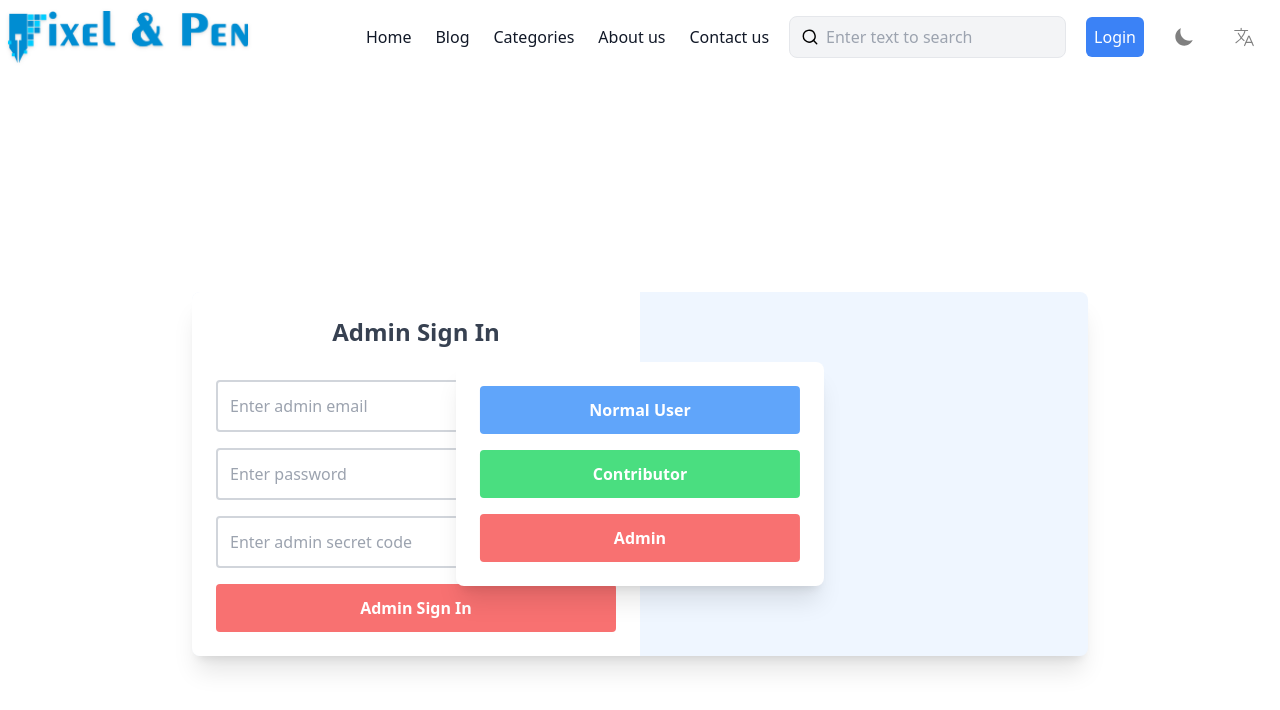
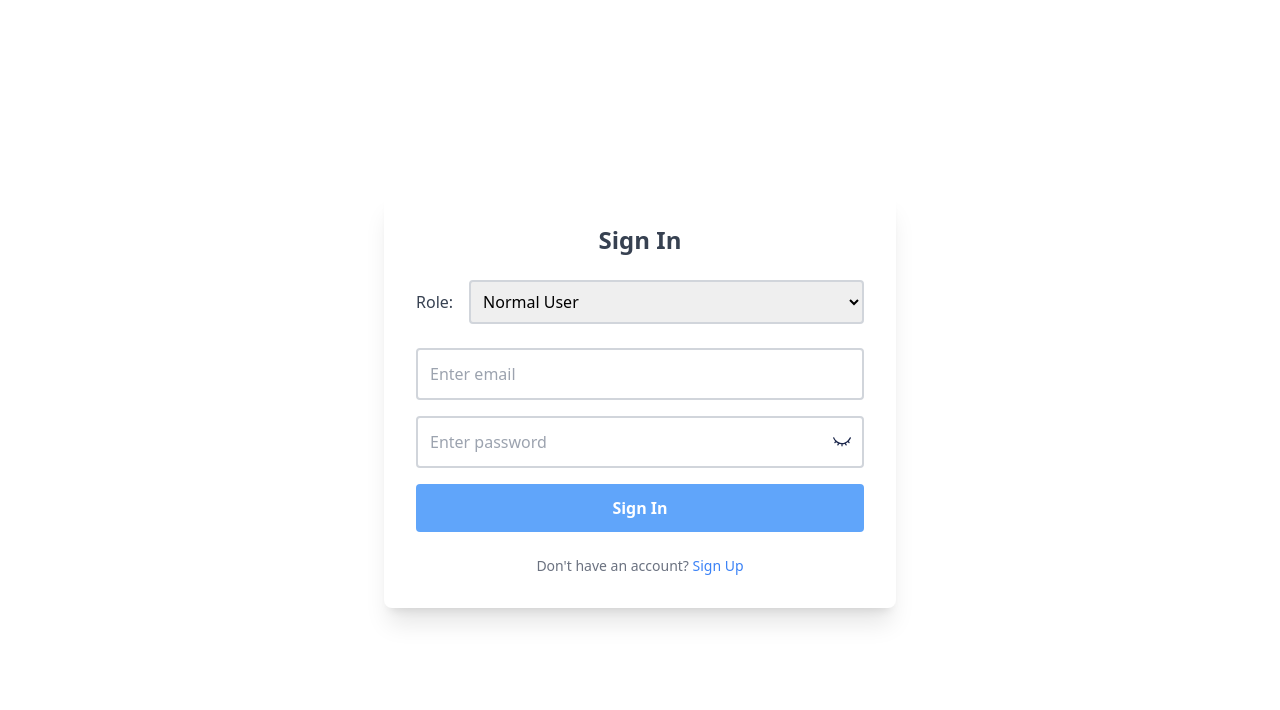
Before and after one commit to surajbhoj01/PixelandPen, a React (Vite) app: page /login in a window 1280 px wide. Shown: the top 710 px of the page. Built offline with nearby package versions, Linux system fonts and the light colour scheme; a web font is replaced by a local one.

Commit message:
Signin page

```diff
--- a/src/App.jsx
+++ b/src/App.jsx
@@ -100,7 +100,7 @@ const PixelAndPenHomepage = () => {
             <button className="bg-white text-blue-600 px-6 py-3 rounded-full hover:bg-blue-100 transition duration-200">
               Start Reading
             </button>
-            <button className="border border-white text-white px-6 py-3 rounded-full hover:bg-white hover:text-blue-600  transition duration-200">
+            <button className="border border-white text-white px-6 py-3 mt-2 rounded-full hover:bg-white hover:text-blue-600  transition duration-200">
               Become a Contributor
             </button>
           </div>
--- a/src/components/Navbar.jsx
+++ b/src/components/Navbar.jsx
@@ -79,9 +79,9 @@ const Navbar = () => {
               <img className="dark:invert" src={SearchIcon} alt="search" />
               <input type="search" className="text-base outline-none bg-transparent dark:text-white" placeholder="Enter text to search" />
             </button>
-            <button className="p-2 bg-blue-500 rounded-md text-white hover:bg-blue-600 transition-colors duration-200">
+            <Link to="/login"><button className="p-2 bg-blue-500 rounded-md text-white hover:bg-blue-600 transition-colors duration-200">
               Login
-            </button>
+            </button></Link>
             <button
               className={`moon-btn p-2 rounded-md hover:bg-gray-100 dark:hover:bg-gray-700 transition-colors duration-200 ${isDarkMode ? 'hidden' : ''}`}
               onClick={toggleDark}
--- a/src/main.jsx
+++ b/src/main.jsx
@@ -35,7 +35,7 @@ const router = createBrowserRouter([
   },
   {
     path: "/login",
-    element: <><Navbar/><Signin/></>
+    element: <><Signin/></>
   },
 ])
 
--- a/src/pages/Signin.jsx
+++ b/src/pages/Signin.jsx
@@ -1,7 +1,7 @@
+// import AppleIcon from '../assets/images/apple-173-svgrepo-com.svg';
+// import FacebookIcon from '../assets/images/facebook-1-svgrepo-com.svg';
+// import GoogleIcon from '../assets/images/google-color-svgrepo-com.svg';
 import React, { useState } from 'react';
-import AppleIcon from '../assets/images/apple-173-svgrepo-com.svg';
-import FacebookIcon from '../assets/images/facebook-1-svgrepo-com.svg';
-import GoogleIcon from '../assets/images/google-color-svgrepo-com.svg';
 import EyeOpenIcon from '../assets/images/eye-svgrepo-com.svg';
 import EyeCloseIcon from '../assets/images/eye-closed-svgrepo-com.svg';
 
@@ -10,15 +10,27 @@ const EyeIcon = ({ show, onClick }) => (
     src={show ? EyeOpenIcon : EyeCloseIcon}
     onClick={onClick}
     alt="Toggle Password Visibility"
-    className="absolute right-3 top-1/2 -translate-y-1/2 cursor-pointer"
+    className="absolute right-3 top-1/2 -translate-y-1/2 cursor-pointer w-5 h-5"
   />
 );
 
-
+const InputField = ({ type, name, value, onChange, placeholder, showToggle, showPassword, toggle }) => (
+  <div className="relative">
+    <input
+      type={showToggle && showPassword ? "text" : type}
+      name={name}
+      placeholder={placeholder}
+      value={value}
+      onChange={onChange}
+      className="w-full p-3 border-2 border-gray-300 rounded focus:border-blue-500 focus:outline-none dark:bg-gray-700 dark:border-gray-600 dark:text-gray-200"
+    />
+    {showToggle && <EyeIcon show={showPassword} onClick={toggle} />}
+  </div>
+);
 
 const LoginSignup = () => {
   const [isLogin, setIsLogin] = useState(true);
-  const [userType, setUserType] = useState('');
+  const [userType, setUserType] = useState('normalUser');
   const [showPassword, setShowPassword] = useState(false);
   const [showConfirmPassword, setShowConfirmPassword] = useState(false);
   const [formData, setFormData] = useState({
@@ -29,9 +41,12 @@ const LoginSignup = () => {
     adminSecretCode: ''
   });
 
-  const toggleView = () => {
-    setIsLogin(!isLogin);
-    // Reset form data and password visibility when switching
+  const handleInputChange = (e) => {
+    const { name, value } = e.target;
+    setFormData(prev => ({ ...prev, [name]: value }));
+  };
+
+  const resetForm = () => {
     setFormData({
       email: '',
       password: '',
@@ -43,323 +58,130 @@ const LoginSignup = () => {
     setShowConfirmPassword(false);
   };
 
-  const togglePasswordVisibility = (type) => {
-    if (type === 'password') {
-      setShowPassword(!showPassword);
-    } else if (type === 'confirmPassword') {
-      setShowConfirmPassword(!showConfirmPassword);
-    }
+  const handleSwitchMode = () => {
+    setIsLogin(prev => !prev);
+    resetForm();
   };
 
-  const handleInputChange = (e) => {
-    const { name, value } = e.target;
-    setFormData(prev => ({
-      ...prev,
-      [name]: value
-    }));
-  };
-
-  const renderNormalUserLogin = () => (
-    <div className="text-center">
-      <h2 className="text-2xl font-semibold text-gray-700 dark:text-gray-200 mb-8">
-        Normal User Sign In
-      </h2>
-
-      <div className="space-y-4">
-        <div className="relative">
-          <input
+  const renderFormFields = () => {
+    const commonFields = (
+      <>
+        <InputField
           type="email"
           name="email"
           placeholder="Enter email"
           value={formData.email}
           onChange={handleInputChange}
-            className="w-full p-3 border-2 border-gray-300 rounded focus:border-blue-500 focus:outline-none
-              dark:bg-gray-700 dark:border-gray-600 dark:text-gray-200"
         />
-        </div>
-
-        <div className="relative">
-          <input
-            type={showPassword ? "text" : "password"}
+        <InputField
+          type="password"
           name="password"
           placeholder="Enter password"
           value={formData.password}
           onChange={handleInputChange}
-            className="w-full p-3 border-2 border-gray-300 rounded focus:border-blue-500 focus:outline-none
-              dark:bg-gray-700 dark:border-gray-600 dark:text-gray-200"
+          showToggle
+          showPassword={showPassword}
+          toggle={() => setShowPassword(prev => !prev)}
         />
-          <EyeIcon
-            show={showPassword}
-            onClick={() => togglePasswordVisibility('password')}
-          />
-        </div>
-
-        <button className="w-full p-3 bg-blue-400 hover:bg-blue-500 text-white rounded font-semibold">
-          Sign In
-        </button>
-      </div>
-    </div>
+      </>
     );
 
-  const renderNormalUserSignup = () => (
-    <div className="text-center">
-      <h2 className="text-2xl font-semibold text-gray-700 dark:text-gray-200 mb-8">
-        Normal User Sign Up
-      </h2>
-
-      <div className="space-y-4">
-        <div className="relative">
-          <input
-            type="email"
-            name="email"
-            placeholder="Enter email"
-            value={formData.email}
-            onChange={handleInputChange}
-            className="w-full p-3 border-2 border-gray-300 rounded focus:border-blue-500 focus:outline-none
-              dark:bg-gray-700 dark:border-gray-600 dark:text-gray-200"
-          />
-        </div>
-
-        <div className="relative">
-          <input
-            type={showPassword ? "text" : "password"}
-            name="password"
-            placeholder="Enter password"
-            value={formData.password}
-            onChange={handleInputChange}
-            className="w-full p-3 border-2 border-gray-300 rounded focus:border-blue-500 focus:outline-none
-              dark:bg-gray-700 dark:border-gray-600 dark:text-gray-200"
-          />
-          <EyeIcon
-            show={showPassword}
-            onClick={() => togglePasswordVisibility('password')}
-          />
-        </div>
-
-        <div className="relative">
-          <input
-            type={showConfirmPassword ? "text" : "password"}
+    switch (userType) {
+      case 'normalUser':
+        return isLogin ? (
+          <>
+            {commonFields}
+          </>
+        ) : (
+          <>
+            {commonFields}
+            <InputField
+              type="password"
               name="confirmPassword"
               placeholder="Confirm password"
               value={formData.confirmPassword}
               onChange={handleInputChange}
-            className="w-full p-3 border-2 border-gray-300 rounded focus:border-blue-500 focus:outline-none
-              dark:bg-gray-700 dark:border-gray-600 dark:text-gray-200"
+              showToggle
+              showPassword={showConfirmPassword}
+              toggle={() => setShowConfirmPassword(prev => !prev)}
             />
-          <EyeIcon
-            show={showConfirmPassword}
-            onClick={() => togglePasswordVisibility('confirmPassword')}
-          />
-        </div>
-
-        <button className="w-full p-3 bg-blue-400 hover:bg-blue-500 text-white rounded font-semibold">
-          Sign Up
-        </button>
-      </div>
-    </div>
+          </>
         );
 
-  const renderContributorLogin = () => (
-    <div className="text-center">
-      <h2 className="text-2xl font-semibold text-gray-700 dark:text-gray-200 mb-8">
-        Contributor Sign In
-      </h2>
-
-      <div className="space-y-4">
-        <div className="relative">
-          <input
-            type="email"
-            name="email"
-            placeholder="Enter contributor email"
-            value={formData.email}
-            onChange={handleInputChange}
-            className="w-full p-3 border-2 border-gray-300 rounded focus:border-blue-500 focus:outline-none
-              dark:bg-gray-700 dark:border-gray-600 dark:text-gray-200"
-          />
-        </div>
-
-        <div className="relative">
-          <input
-            type={showPassword ? "text" : "password"}
-            name="password"
-            placeholder="Enter password"
-            value={formData.password}
-            onChange={handleInputChange}
-            className="w-full p-3 border-2 border-gray-300 rounded focus:border-blue-500 focus:outline-none
-              dark:bg-gray-700 dark:border-gray-600 dark:text-gray-200"
-          />
-          <EyeIcon
-            show={showPassword}
-            onClick={() => togglePasswordVisibility('password')}
-          />
-        </div>
-
-        <button className="w-full p-3 bg-green-400 hover:bg-green-500 text-white rounded font-semibold">
-          Sign In
-        </button>
-      </div>
-    </div>
-  );
-
-  const renderContributorSignup = () => (
-    <div className="text-center">
-      <h2 className="text-2xl font-semibold text-gray-700 dark:text-gray-200 mb-8">
-        Contributor Sign Up
-      </h2>
-
-      <div className="space-y-4">
-        <div className="relative">
-          <input
-            type="email"
-            name="email"
-            placeholder="Enter email"
-            value={formData.email}
-            onChange={handleInputChange}
-            className="w-full p-3 border-2 border-gray-300 rounded focus:border-blue-500 focus:outline-none
-              dark:bg-gray-700 dark:border-gray-600 dark:text-gray-200"
-          />
-        </div>
-
-        <div className="relative">
-          <input
-            type={showPassword ? "text" : "password"}
-            name="password"
-            placeholder="Enter password"
-            value={formData.password}
-            onChange={handleInputChange}
-            className="w-full p-3 border-2 border-gray-300 rounded focus:border-blue-500 focus:outline-none
-              dark:bg-gray-700 dark:border-gray-600 dark:text-gray-200"
-          />
-          <EyeIcon
-            show={showPassword}
-            onClick={() => togglePasswordVisibility('password')}
-          />
-        </div>
-
-        <div className="relative">
+      case 'contributor':
+        return isLogin ? (
+          <>
+            {commonFields}
+          </>
+        ) : (
+          <>
+            {commonFields}
             <textarea
               name="contributorReason"
               placeholder="Why do you want to be a contributor?"
               value={formData.contributorReason}
               onChange={handleInputChange}
-            className="w-full p-3 border-2 border-gray-300 rounded h-32 focus:border-green-500 focus:outline-none
-              dark:bg-gray-700 dark:border-gray-600 dark:text-gray-200"
+              className="w-full p-3 border-2 border-gray-300 rounded h-32 focus:border-green-500 focus:outline-none dark:bg-gray-700 dark:border-gray-600 dark:text-gray-200"
             />
-        </div>
-
-        <button className="w-full p-3 bg-green-400 hover:bg-green-500 text-white rounded font-semibold">
-          Submit Application
-        </button>
-      </div>
-    </div>
+          </>
         );
 
-  const renderAdminLogin = () => (
-    <div className="text-center">
-      <h2 className="text-2xl font-semibold text-gray-700 dark:text-gray-200 mb-8">
-        Admin Sign In
-      </h2>
-
-      <div className="space-y-4">
-        <div className="relative">
-          <input
-            type="email"
-            name="email"
-            placeholder="Enter admin email"
-            value={formData.email}
-            onChange={handleInputChange}
-            className="w-full p-3 border-2 border-gray-300 rounded focus:border-blue-500 focus:outline-none
-              dark:bg-gray-700 dark:border-gray-600 dark:text-gray-200"
-          />
-        </div>
-
-        <div className="relative">
-          <input
-            type={showPassword ? "text" : "password"}
-            name="password"
-            placeholder="Enter password"
-            value={formData.password}
-            onChange={handleInputChange}
-            className="w-full p-3 border-2 border-gray-300 rounded focus:border-blue-500 focus:outline-none
-              dark:bg-gray-700 dark:border-gray-600 dark:text-gray-200"
-          />
-          <EyeIcon
-            show={showPassword}
-            onClick={() => togglePasswordVisibility('password')}
-          />
-        </div>
-
-        <div className="relative">
-          <input
+      case 'admin':
+        return (
+          <>
+            {commonFields}
+            <InputField
               type="text"
               name="adminSecretCode"
               placeholder="Enter admin secret code"
               value={formData.adminSecretCode}
               onChange={handleInputChange}
-            className="w-full p-3 border-2 border-gray-300 rounded focus:border-blue-500 focus:outline-none
-              dark:bg-gray-700 dark:border-gray-600 dark:text-gray-200"
             />
-        </div>
-
-        <button className="w-full p-3 bg-red-400 hover:bg-red-500 text-white rounded font-semibold">
-          Admin Sign In
-        </button>
-      </div>
-    </div>
+          </>
         );
+    }
+  };
 
   return (
     <div className="flex items-center justify-center min-h-screen bg-white dark:bg-gray-900 p-4">
-      <div className="w-full max-w-4xl flex flex-col md:flex-row bg-blue-50 dark:bg-gray-800 rounded-lg shadow-xl overflow-hidden relative">
-        {/* Login Section */}
-        <div className={`w-full md:w-1/2 p-6 bg-white dark:bg-gray-800 transition-transform duration-500 ease-in-out absolute md:static
-          ${isLogin ? 'translate-x-0 opacity-100' : 'md:-translate-x-full opacity-0 pointer-events-none'}`}>
-          {userType === 'normalUser' ? renderNormalUserLogin() :
-           userType === 'contributor' ? renderContributorLogin() :
-           renderAdminLogin()}
+      <div className="w-full max-w-lg bg-white dark:bg-gray-800 p-8 rounded-lg shadow-xl space-y-6">
+        <h2 className="text-2xl font-semibold text-center text-gray-700 dark:text-gray-200 mb-2">
+          {isLogin ? 'Sign In' : 'Sign Up'}
+        </h2>
+
+        <div className="flex justify-between items-center gap-4">
+          <label className="text-gray-700 dark:text-gray-300">Role:</label>
+          <select
+            value={userType}
+            onChange={e => setUserType(e.target.value)}
+            className="flex-1 p-2 border-2 border-gray-300 rounded focus:border-blue-500 focus:outline-none dark:bg-gray-700 dark:border-gray-600 dark:text-gray-200"
+          >
+            <option value="normalUser">Normal User</option>
+            <option value="contributor">Contributor</option>
+            <option value="admin">Admin</option>
+          </select>
         </div>
 
-        {/* Signup Section */}
-        <div className={`w-full md:w-1/2 p-6 bg-white dark:bg-gray-800 transition-transform duration-500 ease-in-out absolute md:static
-          ${!isLogin ? 'translate-x-0 opacity-100' : 'md:translate-x-full opacity-0 pointer-events-none'}`}>
-          {userType === 'normalUser' ? renderNormalUserSignup() :
-           userType === 'contributor' ? renderContributorSignup() : null}
-        </div>
+        <form className="space-y-4">
+          {renderFormFields()}
+          <button
+            type="submit"
+            className={`w-full p-3 ${
+              userType === 'admin' ? 'bg-red-400 hover:bg-red-500' :
+              userType === 'contributor' ? 'bg-green-400 hover:bg-green-500' :
+              'bg-blue-400 hover:bg-blue-500'
+            } text-white rounded font-semibold`}
+          >
+            {isLogin ? 'Sign In' : 'Sign Up'}
+          </button>
+        </form>
 
-        {/* Toggle Section */}
-        <div className="absolute top-1/2 left-1/2 -translate-x-1/2 -translate-y-1/2 hidden md:block">
-          <div className="bg-white dark:bg-gray-800 p-6 rounded-lg shadow-xl text-center">
-            <div className="space-y-4">
-              <button
-                onClick={() => {
-                  setUserType('normalUser');
-                  toggleView();
-                }}
-                className="w-full p-3 bg-blue-400 hover:bg-blue-500 text-white rounded font-semibold"
-              >
-                Normal User
+        <p className="text-center text-sm text-gray-500 dark:text-gray-400">
+          {isLogin ? "Don't have an account?" : "Already have an account?"}{' '}
+          <button onClick={handleSwitchMode} className="text-blue-500 hover:underline">
+            {isLogin ? 'Sign Up' : 'Sign In'}
           </button>
-              <button
-                onClick={() => {
-                  setUserType('contributor');
-                  toggleView();
-                }}
-                className="w-full p-3 bg-green-400 hover:bg-green-500 text-white rounded font-semibold"
-              >
-                Contributor
-              </button>
-              <button
-                onClick={() => {
-                  setUserType('admin');
-                  toggleView();
-                }}
-                className="w-full p-3 bg-red-400 hover:bg-red-500 text-white rounded font-semibold"
-              >
-                Admin
-              </button>
-            </div>
-          </div>
-        </div>
+        </p>
       </div>
     </div>
   );
```
Lines whose indentation alone changed are shown as unchanged.
